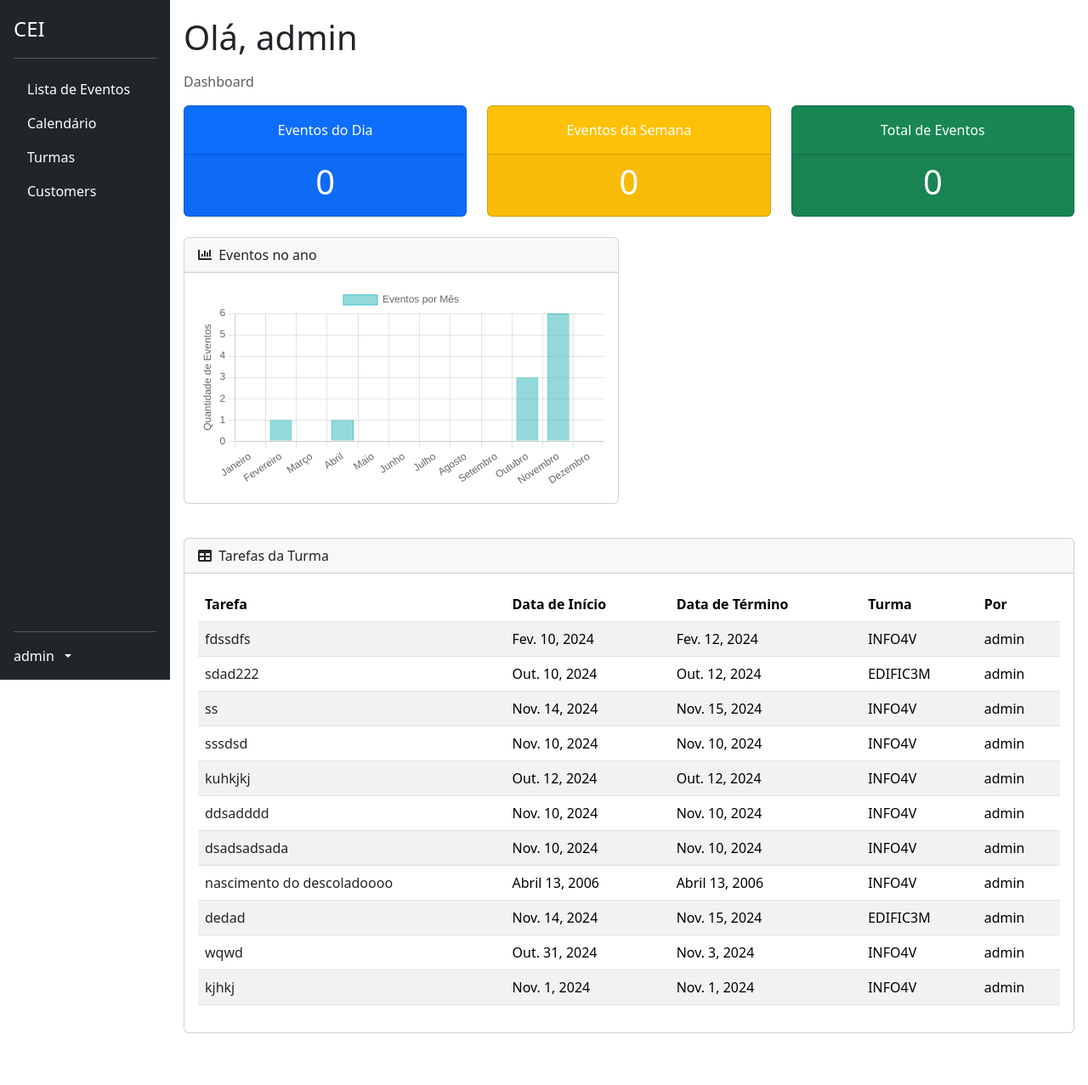
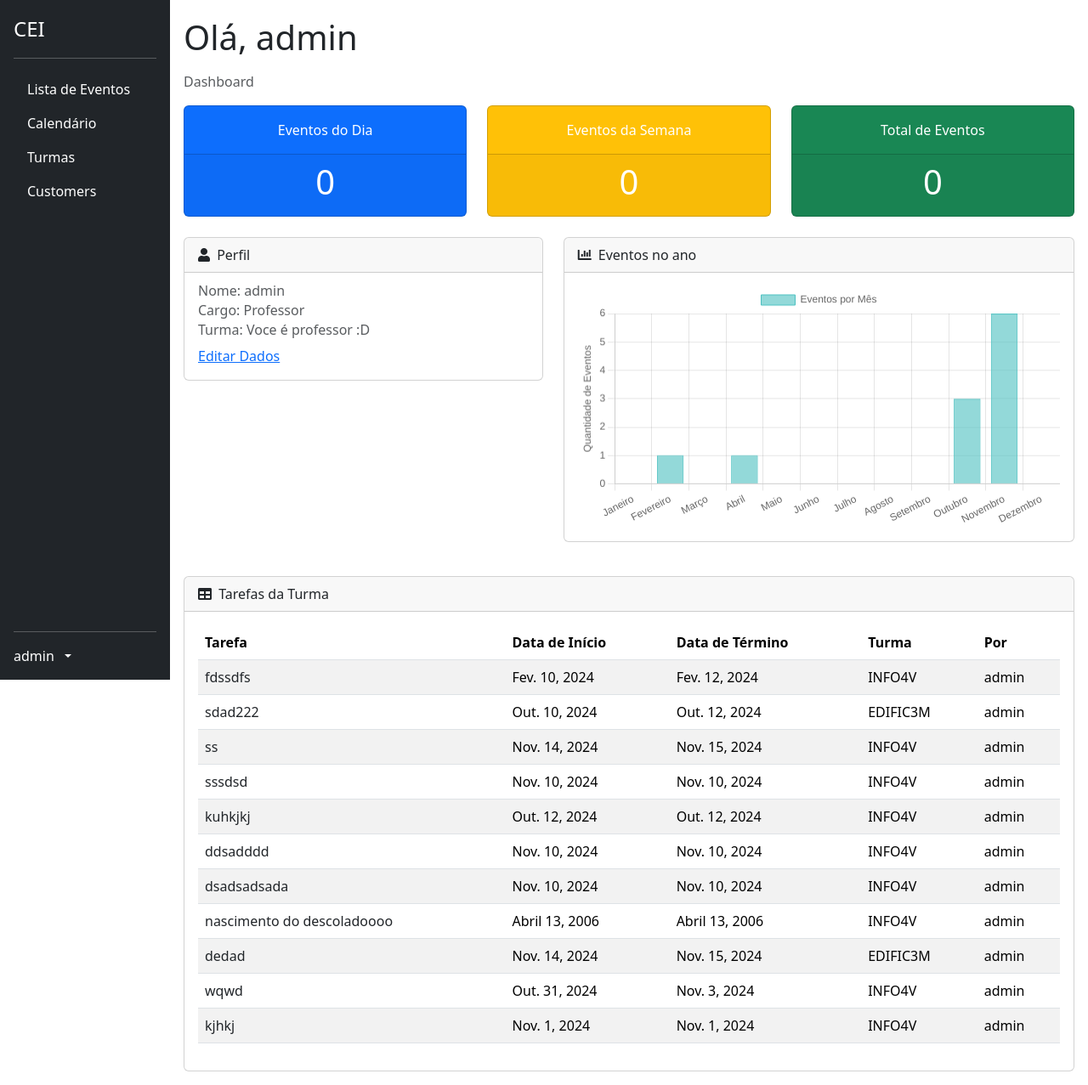
Before and after one commit to andre7zl/calendar-list, a Django app: page /dashboard/ in a window 1280 px wide. Shown: the whole page at 85% size. Before the commit the page ends 1216 px from the top, so only its background shows below. Run offline with Django 3.2, Linux system fonts and the light colour scheme; a user stored in the database is signed in; data comes from the database, SQL or seed files in the repository; both versions use the stored data as it was after the commit; some libraries are stand-ins or nearby versions.

Commit message:
adicionando cards de dados do usuario

```diff
--- a/profiles/models.py
+++ b/profiles/models.py
@@ -6,3 +6,21 @@ class CustomUser(AbstractUser):
     id = models.BigAutoField(primary_key=True)
 
     turma = models.ForeignKey('classes.Turma', on_delete=models.SET_NULL, blank=True, null=True)
+
+    @property
+    def cargo(self):
+        if self.groups.filter(name="Tutor").exists():
+            return "Aluno e Tutor"
+        elif self.groups.filter(name="Discente").exists():
+            return "Aluno"
+        elif self.groups.filter(name="Docente").exists():
+            return "Professor"
+        return "Indefinido"
+
+    @property
+    def perfilturma(self):
+        if self.groups.filter(name="Discente").exists():
+            return self.turma
+        elif self.groups.filter(name="Docente").exists():
+            return "Voce é professor :D"
+        return "Indefinido"
--- a/tasks/templates/tasks/home.html
+++ b/tasks/templates/tasks/home.html
@@ -37,7 +37,21 @@
                 </div>
             </div>
         </div>
-        <div class="col-6 mt-2">
+        <div class="col-5 mt-2">
+            <div class="card" style="width: 100%; height: 45%;">
+                <div class="card-header">
+                    <i class="fas fa-user me-1"></i>
+                    Perfil
+                </div>
+                <div class="card-body">
+                  <h6 class="card-subtitle mb-2 text-body-secondary">Nome: {{ user.username }}</h6>
+                  <h6 class="card-subtitle mb-2 text-body-secondary">Cargo: {{ user.cargo }}</h6>
+                  <h6 class="card-subtitle mb-2 text-body-secondary">Turma: {{ user.perfilturma }} </h6>
+                  <a href="#" class="card-link">Editar Dados</a>
+                </div>
+              </div>
+        </div>
+        <div class="col-7 mt-2">
             <div class="card mb-3">
                 <div class="card-header">
                     <i class="fas fa-chart-bar me-1"></i>
@@ -46,10 +60,7 @@
                 <div class="p-3">
                     <canvas id="eventsChart"></canvas>
                 </div>
-
             </div>
-        </div>
-        <div class="col-6 mt-2">
         </div>
         <div class="col-12">
             <div class="card mt-4">
```
Also changed, not shown: db.sqlite3.
